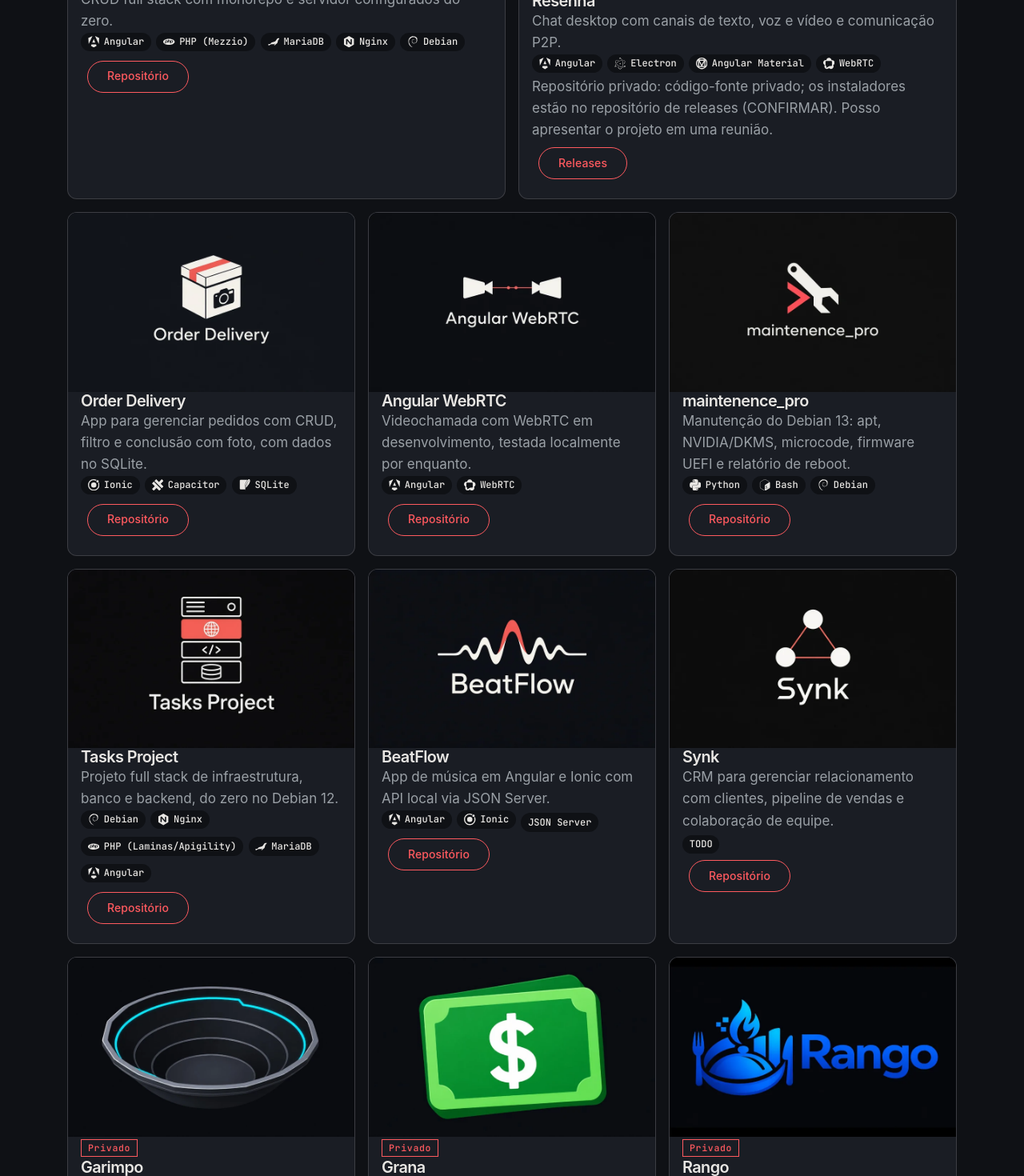
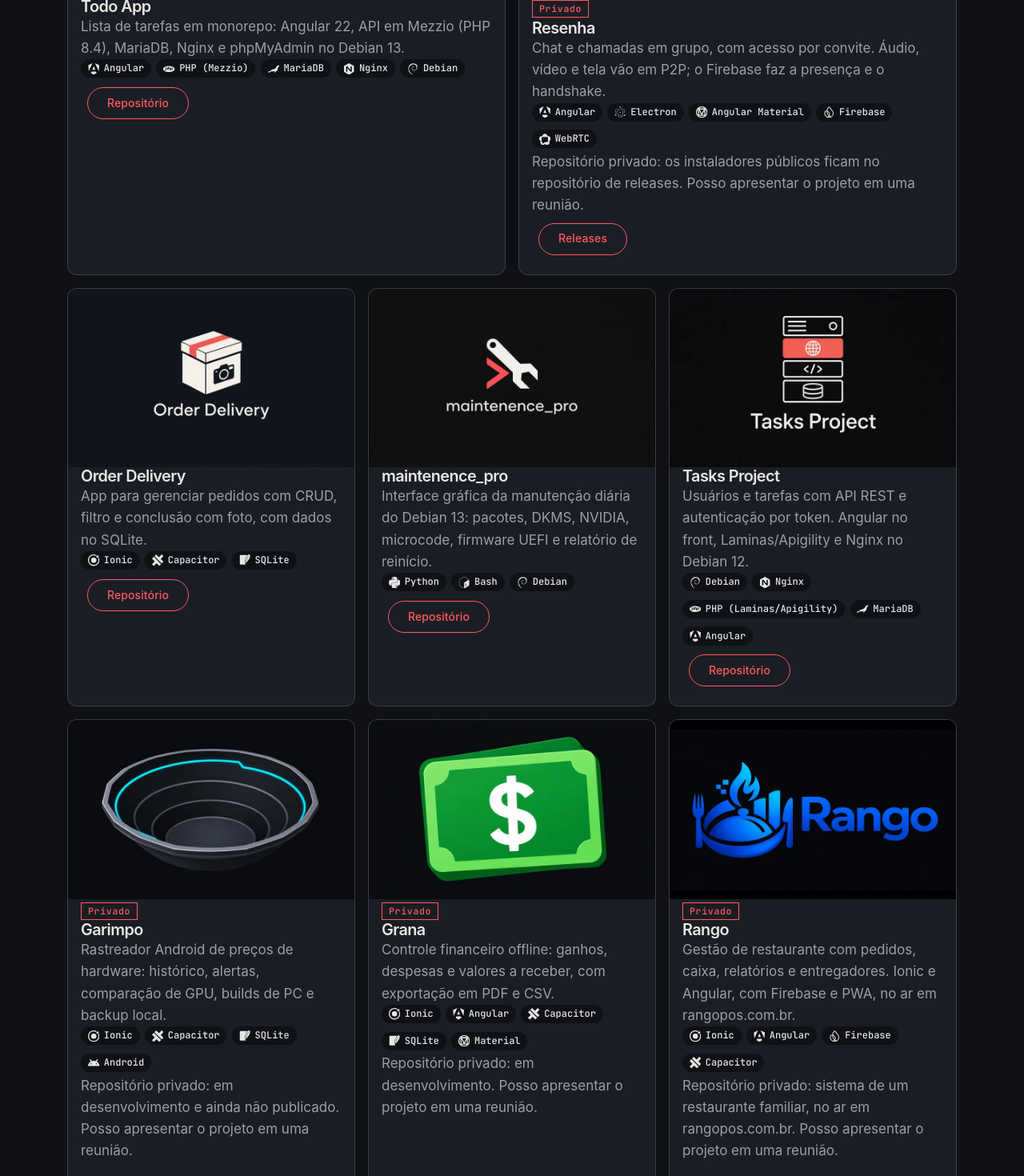
Before and after one commit to RicardoValus/Portfolio, an Angular app: page / in a window 1280 px wide. Shown: the part 3240-4710 px from the top of the page at 80% size. Built offline with nearby package versions, Linux system fonts and the light colour scheme; a web font is replaced by a local one.

Commit message:
feat: atualiza os projetos a partir dos repositórios

```diff
--- a/src/app/data/projects.ts
+++ b/src/app/data/projects.ts
@@ -51,11 +51,13 @@ export const projects: readonly Project[] = [
   {
     id: 'rockers',
     name: 'Rockers',
-    description: 'App de agendamento para barbearias, base do meu TCC.',
+    description:
+      'App de agendamento para barbearias: cadastro, login, agenda do cliente e painel de barbeiros e horários. Base do meu TCC.',
     category: 'Mobile',
     stack: [
       tech('Ionic', 'siIonic'),
       tech('Angular', 'siAngular'),
+      tech('Angular Material', 'siMaterialdesign'),
       tech('Capacitor', 'siCapacitor'),
       tech('Firebase', 'siFirebase'),
     ],
@@ -69,7 +71,8 @@ export const projects: readonly Project[] = [
   {
     id: 'capacitor-phone-call-notification-android',
     name: 'Phone Call Notification',
-    description: 'Plugin Capacitor que notifica chamadas recebidas mesmo com o app em background.',
+    description:
+      'Plugin Capacitor de chamada recebida e em andamento, mesmo com o app em segundo plano, com atender, recusar e espera. Versões Android e iOS.',
     category: 'Mobile',
     stack: [tech('Capacitor', 'siCapacitor'), textChip('Java')],
     repoUrl: 'https://github.com/RicardoValus/capacitor-phone-call-notification-android',
@@ -82,7 +85,8 @@ export const projects: readonly Project[] = [
   {
     id: 'todo-app',
     name: 'Todo App',
-    description: 'CRUD full stack com monorepo e servidor configurados do zero.',
+    description:
+      'Lista de tarefas em monorepo: Angular 22, API em Mezzio (PHP 8.4), MariaDB, Nginx e phpMyAdmin no Debian 13.',
     category: 'Full stack',
     stack: [
       tech('Angular', 'siAngular'),
@@ -101,20 +105,21 @@ export const projects: readonly Project[] = [
   {
     id: 'resenha',
     name: 'Resenha',
-    description: 'Chat desktop com canais de texto, voz e vídeo e comunicação P2P.',
+    description:
+      'Chat e chamadas em grupo, com acesso por convite. Áudio, vídeo e tela vão em P2P; o Firebase faz a presença e o handshake.',
     category: 'Full stack',
     stack: [
       tech('Angular', 'siAngular'),
       tech('Electron', 'siElectron'),
       tech('Angular Material', 'siMaterialdesign'),
+      tech('Firebase', 'siFirebase'),
       tech('WebRTC', 'siWebrtc'),
     ],
     repoUrl: null,
     liveUrl: 'https://github.com/RicardoValus/Resenha-Releases',
     status: 'privado',
     isPrivate: true,
-    privateReason:
-      'código-fonte privado; os instaladores estão no repositório de releases (CONFIRMAR)',
+    privateReason: 'os instaladores públicos ficam no repositório de releases',
     featured: true,
     visible: true,
     screenshot: screenshot('resenha'),
@@ -143,14 +148,15 @@ export const projects: readonly Project[] = [
     status: 'em desenvolvimento',
     isPrivate: false,
     featured: false,
-    visible: true,
+    // Hidden: the README is still the Angular CLI template and the app only runs locally.
+    visible: false,
     screenshot: screenshot('angular-webrtc'),
   },
   {
     id: 'maintenence_pro',
     name: 'maintenence_pro',
     description:
-      'Manutenção do Debian 13: apt, NVIDIA/DKMS, microcode, firmware UEFI e relatório de reboot.',
+      'Interface gráfica da manutenção diária do Debian 13: pacotes, DKMS, NVIDIA, microcode, firmware UEFI e relatório de reinício.',
     category: 'Infra',
     stack: [tech('Python', 'siPython'), tech('Bash', 'siGnubash'), tech('Debian', 'siDebian')],
     repoUrl: 'https://github.com/RicardoValus/maintenence_pro',
@@ -163,7 +169,8 @@ export const projects: readonly Project[] = [
   {
     id: 'tasks-project',
     name: 'Tasks Project',
-    description: 'Projeto full stack de infraestrutura, banco e backend, do zero no Debian 12.',
+    description:
+      'Usuários e tarefas com API REST e autenticação por token. Angular no front, Laminas/Apigility e Nginx no Debian 12.',
     category: 'Full stack',
     stack: [
       tech('Debian', 'siDebian'),
@@ -189,7 +196,8 @@ export const projects: readonly Project[] = [
     status: 'público',
     isPrivate: false,
     featured: false,
-    visible: true,
+    // Hidden: the repository has no README, only a one-line About.
+    visible: false,
     screenshot: screenshot('BeatFlow'),
   },
   {
@@ -203,24 +211,26 @@ export const projects: readonly Project[] = [
     status: 'público',
     isPrivate: false,
     featured: false,
-    visible: true,
+    // Hidden: the README is empty and the About does not list features or stack.
+    visible: false,
     screenshot: screenshot('Synk'),
   },
   {
     id: 'garimpo',
     name: 'Garimpo',
     description:
-      'Rastreador de preços de peças de computador em várias lojas, com histórico e alertas.',
+      'Rastreador Android de preços de hardware: histórico, alertas, comparação de GPU, builds de PC e backup local.',
     category: 'Mobile',
     stack: [
       tech('Ionic', 'siIonic'),
       tech('Capacitor', 'siCapacitor'),
+      tech('SQLite', 'siSqlite'),
       tech('Android', 'siAndroid'),
     ],
     repoUrl: null,
     status: 'privado',
     isPrivate: true,
-    privateReason: 'em desenvolvimento e ainda não publicado (CONFIRMAR)',
+    privateReason: 'em desenvolvimento e ainda não publicado',
     featured: false,
     visible: true,
     screenshot: screenshot('garimpo'),
@@ -229,7 +239,7 @@ export const projects: readonly Project[] = [
     id: 'grana',
     name: 'Grana',
     description:
-      'Controle financeiro offline: ganhos, despesas e valores a receber, com dados em SQLite.',
+      'Controle financeiro offline: ganhos, despesas e valores a receber, com exportação em PDF e CSV.',
     category: 'Mobile',
     stack: [
       tech('Ionic', 'siIonic'),
@@ -241,7 +251,7 @@ export const projects: readonly Project[] = [
     repoUrl: null,
     status: 'privado',
     isPrivate: true,
-    privateReason: 'em desenvolvimento (CONFIRMAR)',
+    privateReason: 'em desenvolvimento',
     featured: false,
     visible: true,
     screenshot: screenshot('grana'),
@@ -249,13 +259,19 @@ export const projects: readonly Project[] = [
   {
     id: 'rango',
     name: 'Rango',
-    description: 'Sistema de gestão para restaurante, offline-first.',
+    description:
+      'Gestão de restaurante com pedidos, caixa, relatórios e entregadores. Ionic e Angular, com Firebase e PWA, no ar em rangopos.com.br.',
     category: 'Mobile',
-    stack: [],
+    stack: [
+      tech('Ionic', 'siIonic'),
+      tech('Angular', 'siAngular'),
+      tech('Firebase', 'siFirebase'),
+      tech('Capacitor', 'siCapacitor'),
+    ],
     repoUrl: null,
     status: 'privado',
     isPrivate: true,
-    privateReason: 'projeto comercial ligado a cliente (CONFIRMAR)',
+    privateReason: 'sistema de um restaurante familiar, no ar em rangopos.com.br',
     featured: false,
     visible: true,
     screenshot: screenshot('rango'),
```
Also changed, not shown: 1 other file (tests, documents, lock files or other folders).
